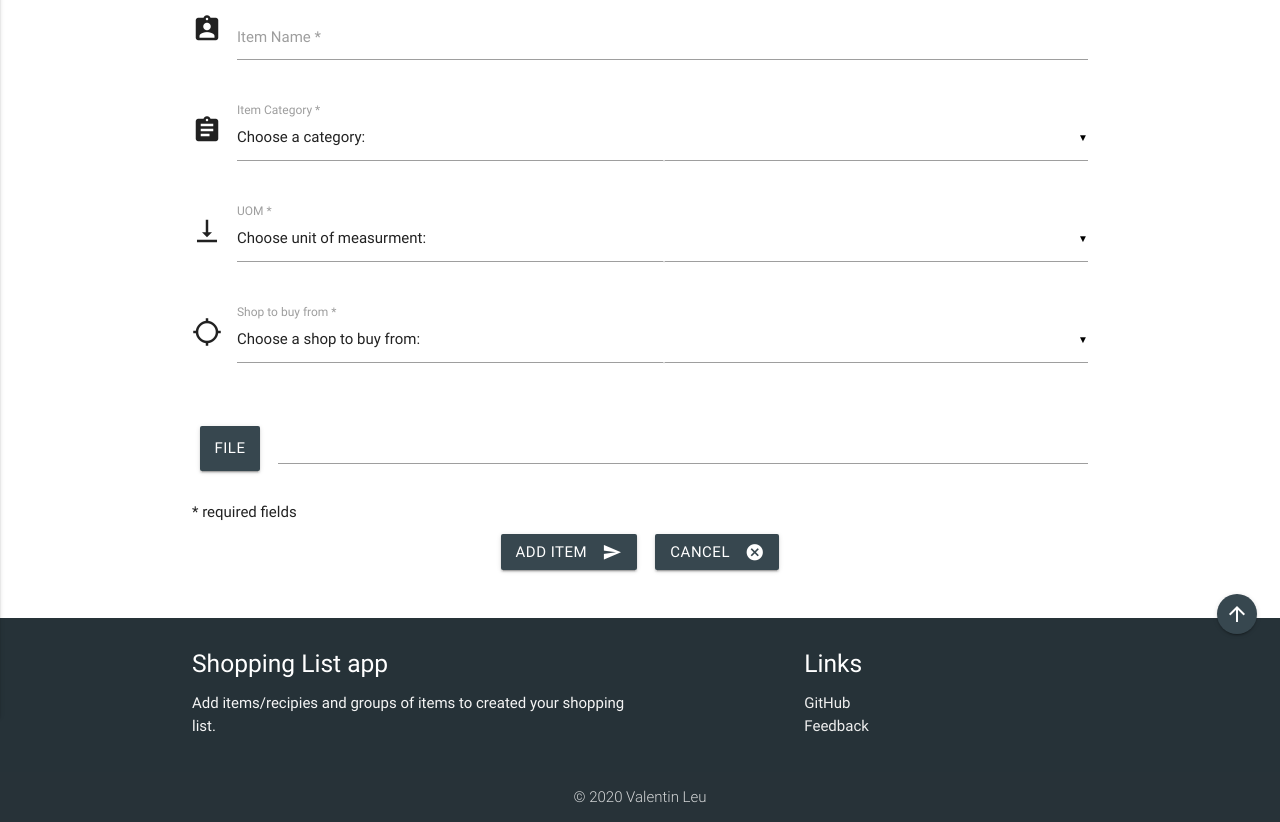
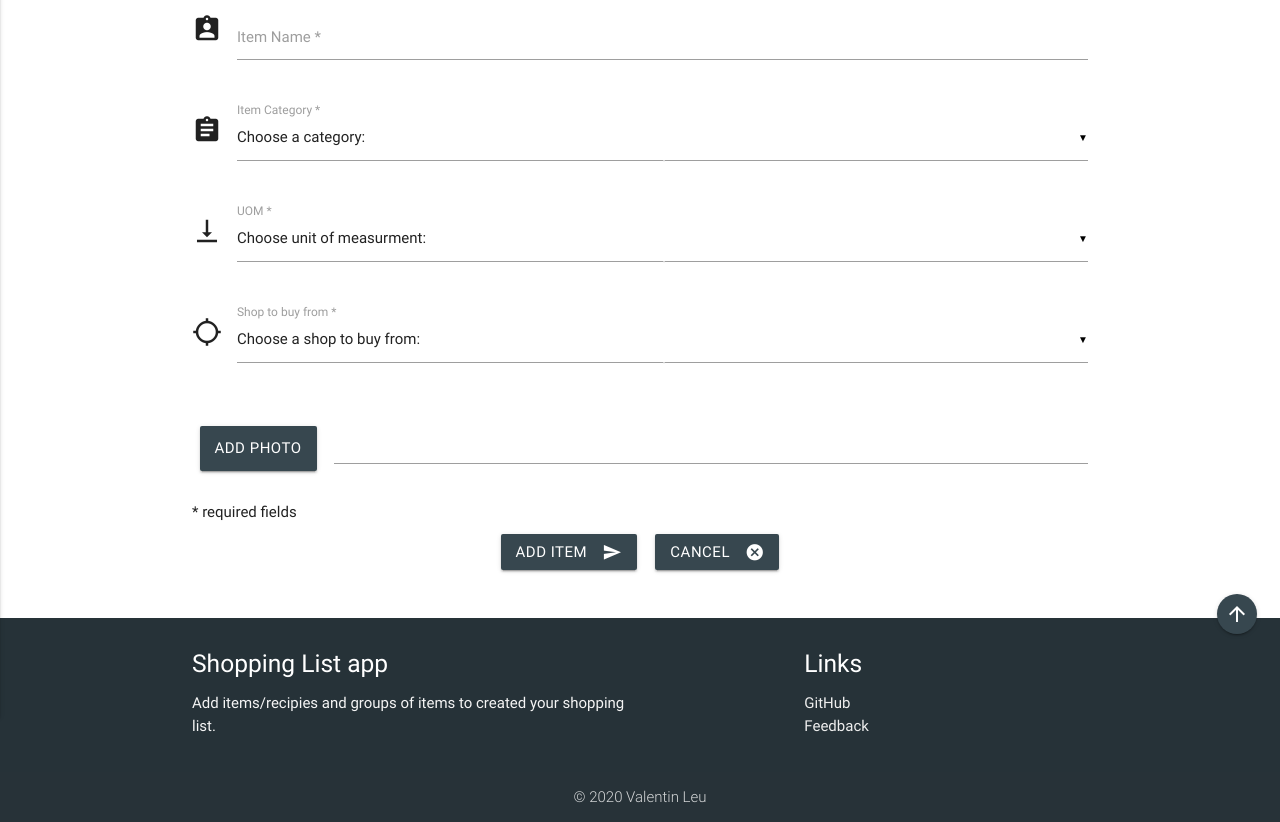
Before and after one commit to xz3t/milestone-3, a Flask app: page /add_item in a window 1280 px wide. Shown: the part 143-965 px from the top of the page. Run offline with Flask 2, Linux system fonts and the light colour scheme; data that the repository does not hold is empty; some libraries are stand-ins or nearby versions.

Commit message:
Rename button for upload picture from File to Add Photo

```diff
--- a/templates/additem.html
+++ b/templates/additem.html
@@ -52,7 +52,7 @@
     <div class="row">
     <div class="file-field input-field col s12 ">
       <div class="btn blue-grey darken-3">
-        <span>File</span>
+        <span>add photo</span>
         <input id="input_img" type="file" onchange="fileChange('item_img')" accept="image/*">
       </div>
       <div class="file-path-wrapper">
```
